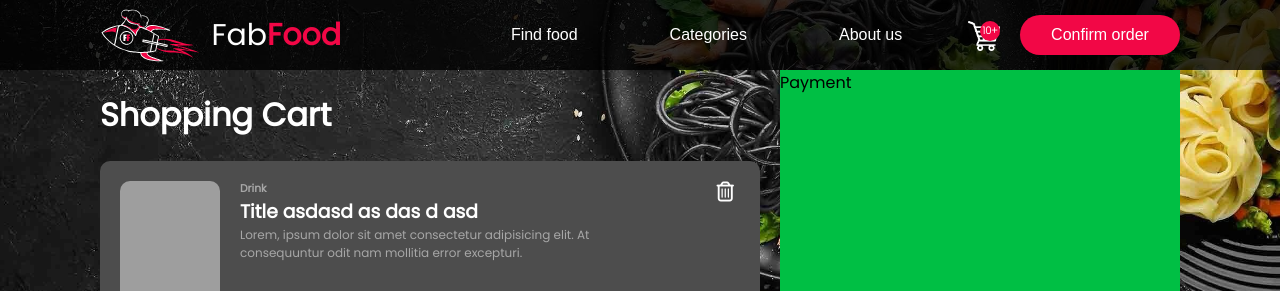
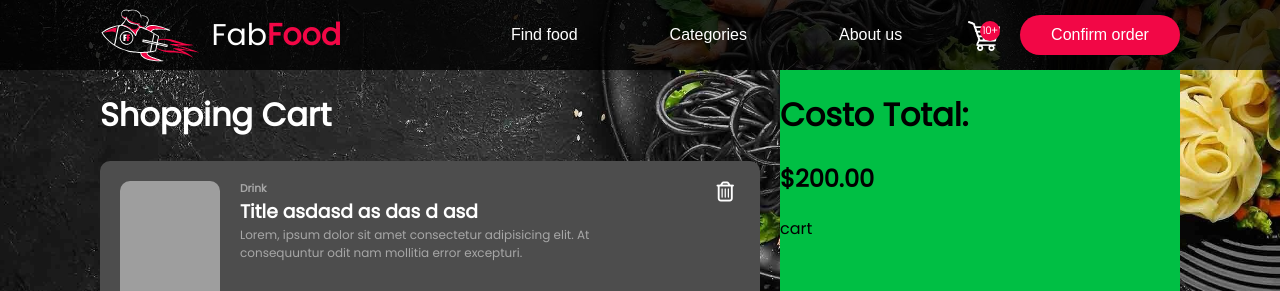
Before and after one commit to FabianXRL16/FabFood, a Vue app: page /shoppingcart in a window 1280 px wide. Shown: the top 291 px of the page. Built offline with nearby package versions, Linux system fonts and the light colour scheme; grey boxes are pictures that could not be loaded.

Commit message:
Payment structure

```diff
--- a/src/components/general/payment.vue
+++ b/src/components/general/payment.vue
@@ -1,6 +1,12 @@
 <template>
   <div class="container__payment">
-    Payment
+    <div class="">
+      <h1>Costo Total:</h1>
+      <h2>$200.00</h2>
+    </div>
+    <div>
+      cart
+    </div>
   </div>
 </template>
 
@@ -16,6 +22,9 @@ export default {
   background: #00BF44;
   box-sizing: border-box;
   width: 400px;
+  height: 100%;
+  position: fixed;
+  right: 100px;
 }
 @media (max-width: 1150px) {
   .container__payment {
--- a/src/components/groups/orderDetails.vue
+++ b/src/components/groups/orderDetails.vue
@@ -4,7 +4,6 @@
     <div class="container__cart">
       <cart v-for="n in 3" :key="n" />
     </div>
-    <div></div>
   </div>
 </template>
 <script>
@@ -23,6 +22,9 @@ export default {
 .container__orderDetails {
   width: calc(100vw - 2 * var(--p) - 20px - 400px);
   box-sizing: border-box;
+  height: calc(100vh - 70px - 148px);
+  overflow-x: auto;
+  box-sizing: border-box;
 }
 .container__cart{
   display: flex;
--- a/src/views/ShoppingCart.vue
+++ b/src/views/ShoppingCart.vue
@@ -26,6 +26,10 @@ export default {
   display: flex;
   gap: 20px;
   justify-content: space-between;
+  /*height: calc(100vh - 70px);
+  overflow-x: auto;*/
+  box-sizing: border-box;
+  position: relative;
 }
 @media (max-width: 1150px){
     .container{
```
